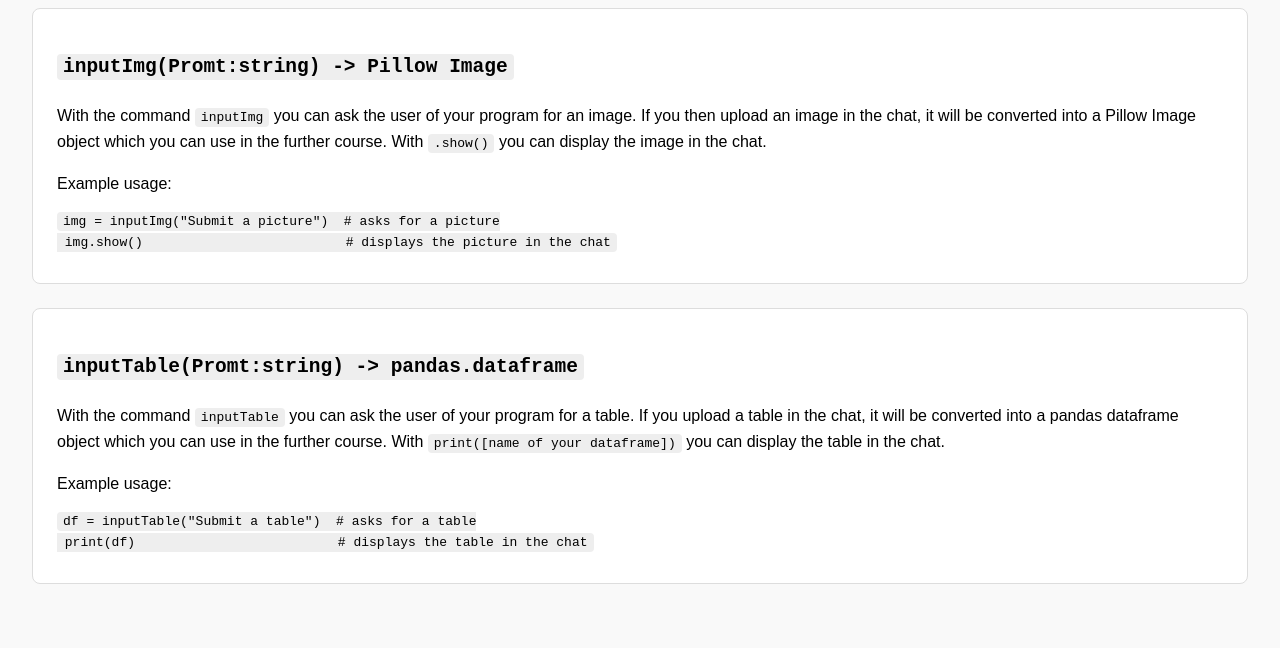
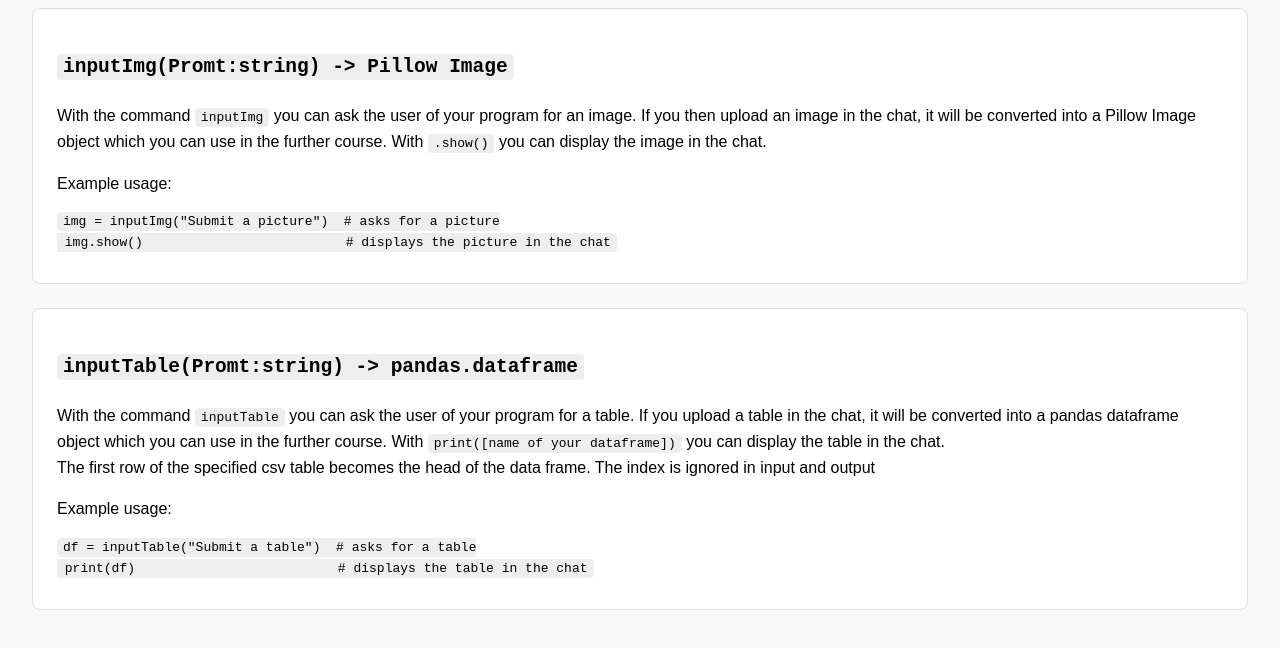
Before and after one commit to uiuiu-kit/Chat-with-Python, a website: page Chat_Demo/documentation.html in a window 1280 px wide. Shown: the part 118-766 px from the top of the page. Drawn offline with Linux system fonts and the light colour scheme.

Commit message:
Hinweis auf head und Index von inputTable

```diff
--- a/Chat_Demo/documentation.html
+++ b/Chat_Demo/documentation.html
@@ -55,7 +55,9 @@
 
   <section>
     <h2><code>inputTable(Promt:string) -> pandas.dataframe</code></h2>
-    <p>With the command <code>inputTable</code> you can ask the user of your program for a table. If you upload a table in the chat, it will be converted into a pandas dataframe object which you can use in the further course. With <code>print([name of your dataframe])</code> you can display the table in the chat. </p>
+    <p>With the command <code>inputTable</code> you can ask the user of your program for a table. If you upload a table in the chat, it will be converted into a pandas dataframe object which you can use in the further course. With <code>print([name of your dataframe])</code> you can display the table in the chat.
+      <br>
+      The first row of the specified csv table becomes the head of the data frame. The index is ignored in input and output </p>
     <p>Example usage:</p>
     <pre><code>df = inputTable("Submit a table")  # asks for a table
  print(df)                          # displays the table in the chat</code></pre>
```
